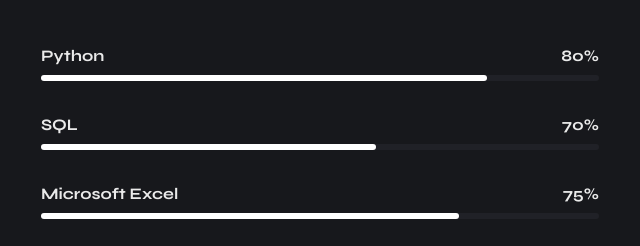
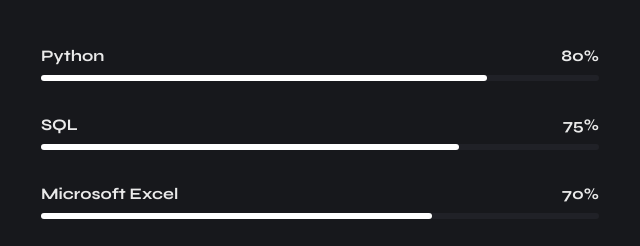
Before and after one commit to kushs2156/Portfolio-Website, a plain HTML site: page index.html in a window 1280 px wide. Shown: the part 1948-2194 px from the top of the page, 599-1239 px from the left. Drawn offline with nearby package versions, Linux system fonts and the light colour scheme.

Commit message:
Update index.html

```diff
--- a/index.html
+++ b/index.html
@@ -370,11 +370,11 @@
                   <div class="progress-wrapper">
                     <p class="progress-label">SQL</p>
 
-                    <data class="progress-value" value="70">70%</data>
+                    <data class="progress-value" value="75">75%</data>
                   </div>
 
                   <div class="progress-bg">
-                    <div class="progress" style="width: 60%;"></div>
+                    <div class="progress" style="width: 75%;"></div>
                   </div>
                 </li>
 
@@ -382,11 +382,11 @@
                   <div class="progress-wrapper">
                     <p class="progress-label">Microsoft Excel</p>
 
-                    <data class="progress-value" value="75">75%</data>
+                    <data class="progress-value" value="70">70%</data>
                   </div>
 
                   <div class="progress-bg">
-                    <div class="progress" style="width: 75%;"></div>
+                    <div class="progress" style="width: 70%;"></div>
                   </div>
                 </li>
 
@@ -587,7 +587,7 @@
                 <div class="card-content">
 
                   <time class="time" datetime="2025-04-01">
-                    <span class="span text-lg">Apr</span>
+                    <span class="span text-lg">Jun</span>
                     <span class="span text-lg">'25</span>
                   </time>
 
```
